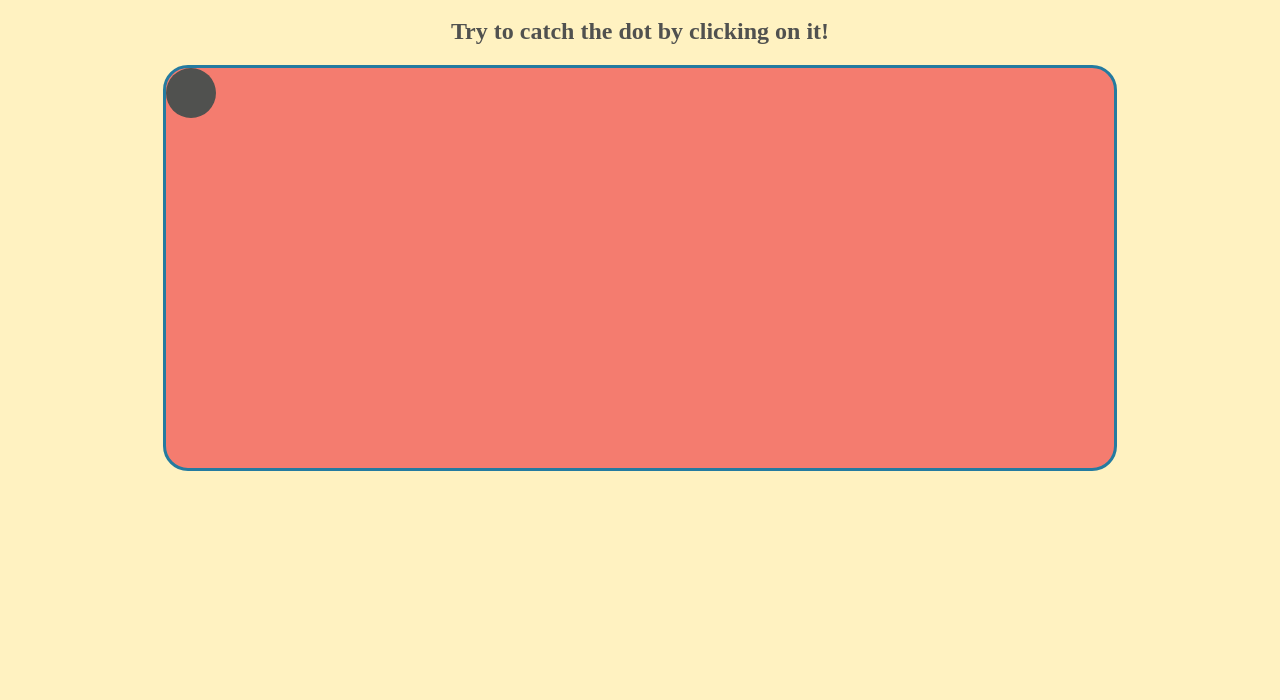
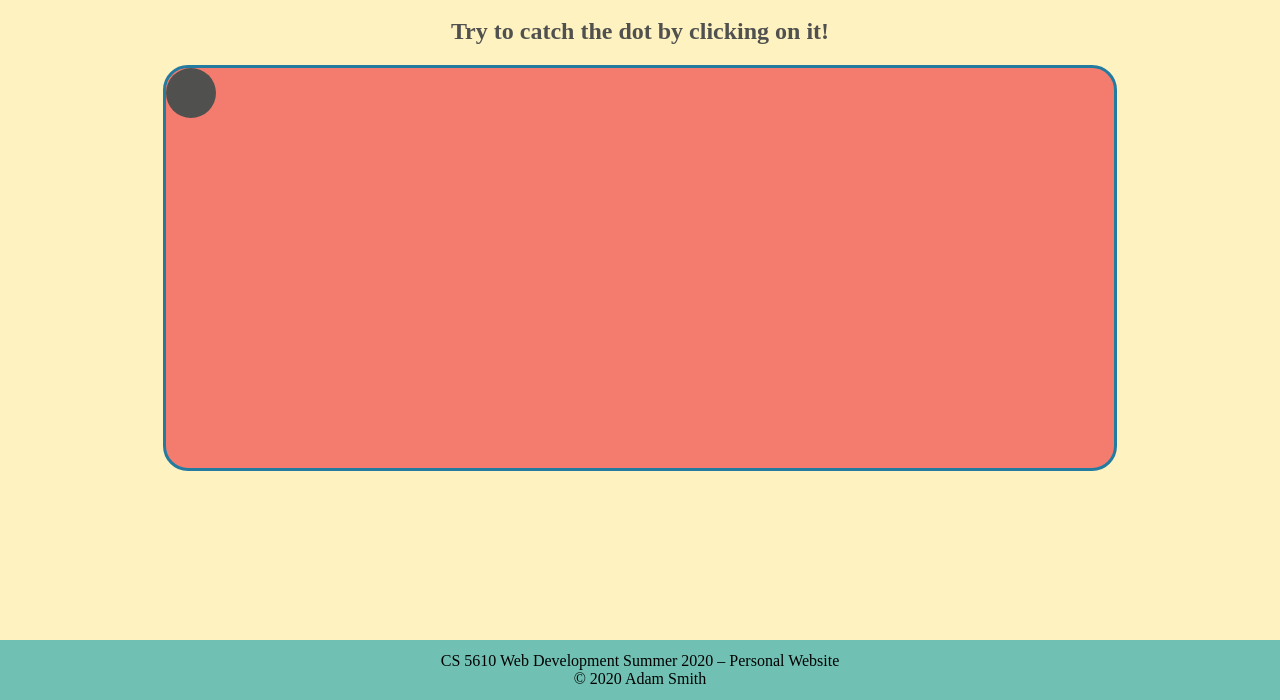
Before and after one commit to mttransplant/CS5610-PersonalWebsite, a website: page html_serve/game.html in a window 1280 px wide. Shown: the part 100-800 px from the top of the page. Drawn offline with nearby package versions, Linux system fonts and the light colour scheme.

Commit message:
Added footer to all pages

```diff
--- a/css/style.css
+++ b/css/style.css
@@ -157,7 +157,6 @@ ul {
 footer {
     padding: 0;
     margin: 0;
-    /* margin-top: 60px; */
     list-style: none;
     display: flex;
     align-items: center;
@@ -168,6 +167,6 @@ footer {
     position: fixed;
     bottom: 0;
     left: 0;
-    z-index: 999;
+    z-index: 998;
     width: 100%;
 }
--- a/html_serve/game.html
+++ b/html_serve/game.html
@@ -28,6 +28,7 @@
         </div>
     </div>
 </body>
+<footer></footer>
 <script src="https://code.jquery.com/jquery-3.5.1.min.js"></script>
 <script src="/javascripts/nav.js"></script>
 <script src="/javascripts/game.js"></script>
```
Also changed, not shown: html_serve/about.html (+1 -0 lines), index.html (+0 -1 lines).
